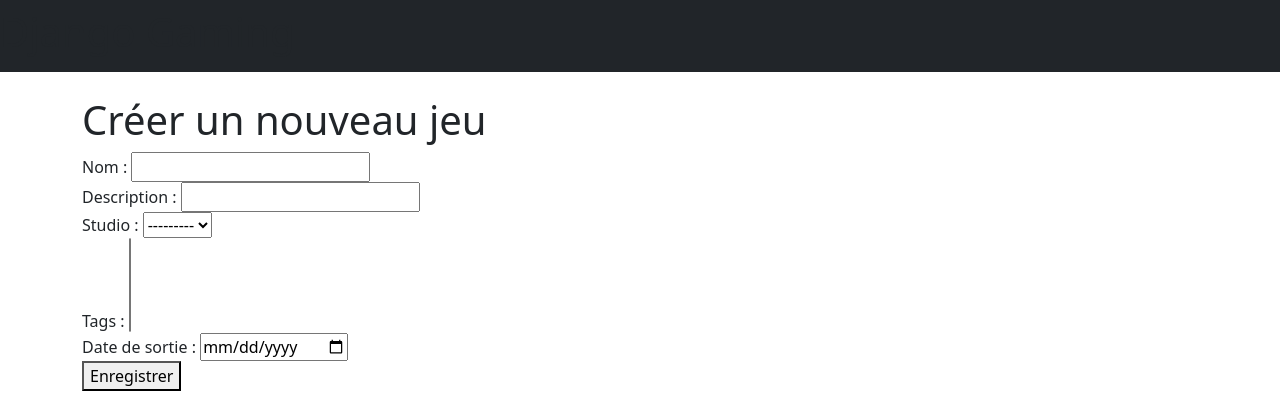
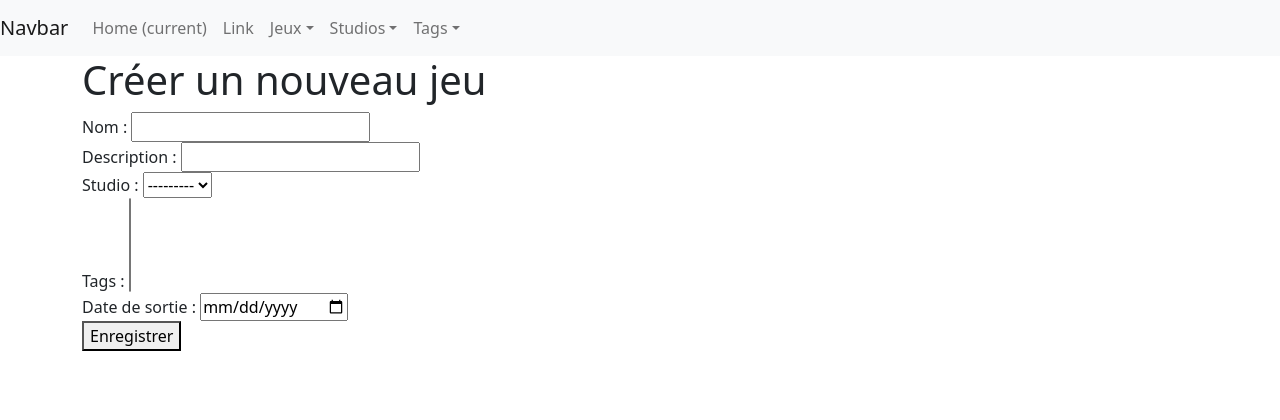
Before and after one commit to Noel-louis/django-gaming, a Django app: page /lesJeux/jeu/creerjeu/ in a window 1280 px wide. Shown: the top 420 px of the page. Run offline with Django 4.2, Linux system fonts and the light colour scheme; data that the repository does not hold is empty; some libraries are stand-ins or nearby versions.

Commit message:
mon touchpad a tout cassé mon pc je peux plus travailler

```diff
--- a/djangoGaming/lesJeux/templates/base.html
+++ b/djangoGaming/lesJeux/templates/base.html
@@ -11,14 +11,49 @@
     <meta name="viewport" content="width=device-width, initial-scale=1, shrink-to-fit=no">
     {% endblock %}
     {% block styles %}
-    <link rel="stylesheet" href="{% static 'node_modules/bootstrap/dist/css/bootstrap.min.css' %}">
+    <link rel="stylesheet" href="https://cdn.jsdelivr.net/npm/bootstrap@5.2.3/dist/css/bootstrap.min.css" >
     {% endblock %}
 </head>
 
 <body>
     {% block nav %}
-    <nav class="navbar navbar-expand-md navbar-dark bg-dark mb-4">
-        <h1> Django Gaming</h1>
+    <nav class="navbar navbar-expand-lg navbar-light bg-light">
+        <a class="navbar-brand" href="#">Navbar</a>
+        <button class="navbar-toggler" type="button" data-bs-toggle="collapse" data-bs-target="#navbarSupportedContent" aria-controls="navbarSupportedContent" aria-expanded="false" aria-label="Toggle navigation">
+            <span class="navbar-toggler-icon"></span>
+        </button>
+
+        <div class="collapse navbar-collapse" id="navbarSupportedContent">
+            <ul class="navbar-nav mr-auto">
+                <li class="nav-item active">
+                    <a class="nav-link" href="#">Home <span class="sr-only">(current)</span></a>
+                </li>
+                <li class="nav-item">
+                    <a class="nav-link" href="#">Link</a>
+                </li>
+                <li class="nav-item dropdown">
+                    <a class="nav-link dropdown-toggle" href="#" id="navbarDropdown1" role="button" data-bs-toggle="dropdown" aria-expanded="false">Jeux</a>
+                    <ul class="dropdown-menu" aria-labelledby="navbarDropdown1">
+                        <li><a class="dropdown-item" href="{% url 'listejeux' %}">Liste</a></li>
+                        <li><a class="dropdown-item" href="{% url 'creerjeux' %}">Créer</a></li>
+                    </ul>
+                </li>
+                <li class="nav-item dropdown">
+                    <a class="nav-link dropdown-toggle" href="#" id="navbarDropdown2" role="button" data-bs-toggle="dropdown" aria-expanded="false">Studios</a>
+                    <ul class="dropdown-menu" aria-labelledby="navbarDropdown2">
+                        <li><a class="dropdown-item" href="{% url 'listestudios' %}">Liste</a></li>
+                        <li><a class="dropdown-item" href="#">Créer</a></li>
+                    </ul>
+                </li>
+                <li class="nav-item dropdown">
+                    <a class="nav-link dropdown-toggle" href="#" id="navbarDropdown3" role="button" data-bs-toggle="dropdown" aria-expanded="false">Tags</a>
+                    <ul class="dropdown-menu" aria-labelledby="navbarDropdown3">
+                        <li><a class="dropdown-item" href="{% url 'listetags' %}">Liste</a></li>
+                        <li><a class="dropdown-item" href="#">Créer</a></li>
+                    </ul>
+                </li>
+            </ul>
+        </div>
     </nav>
     {% endblock %}
     <main role="main" class="container top-pushed">
@@ -28,9 +63,8 @@
         </div>
     </main>
     {% block js %}
-    <script src="{% static 'node_modules/jquery/dist/jquery.min.js' %}"></script>
-    <script src="{% static 'node_modules/bootstrap/dist/js/bootstrap.min.js' %}"></script>
-    <script src="{% static 'node_modules/popper.js/dist/popper.min.js' %}"></script>
+    <script src="https://code.jquery.com/jquery-3.6.0.min.js"></script>
+    <script src="https://cdn.jsdelivr.net/npm/bootstrap@5.0.2/dist/js/bootstrap.bundle.min.js"></script>
     {% endblock %}
 </body>
 
```
